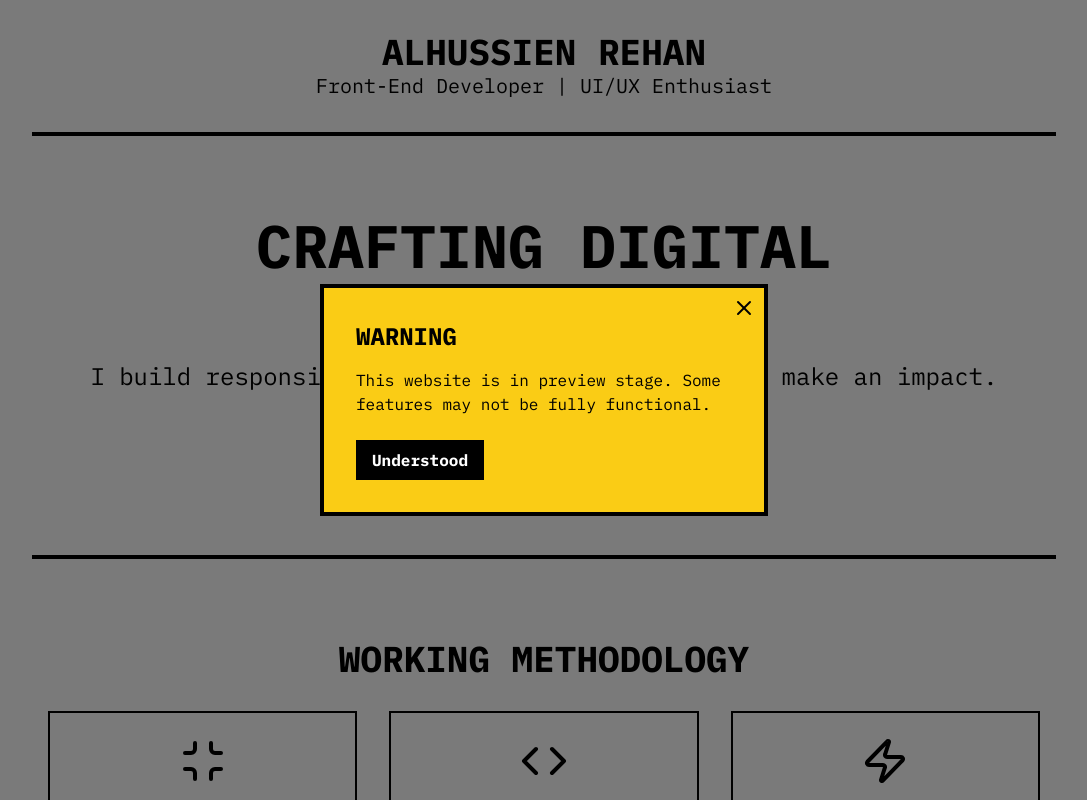
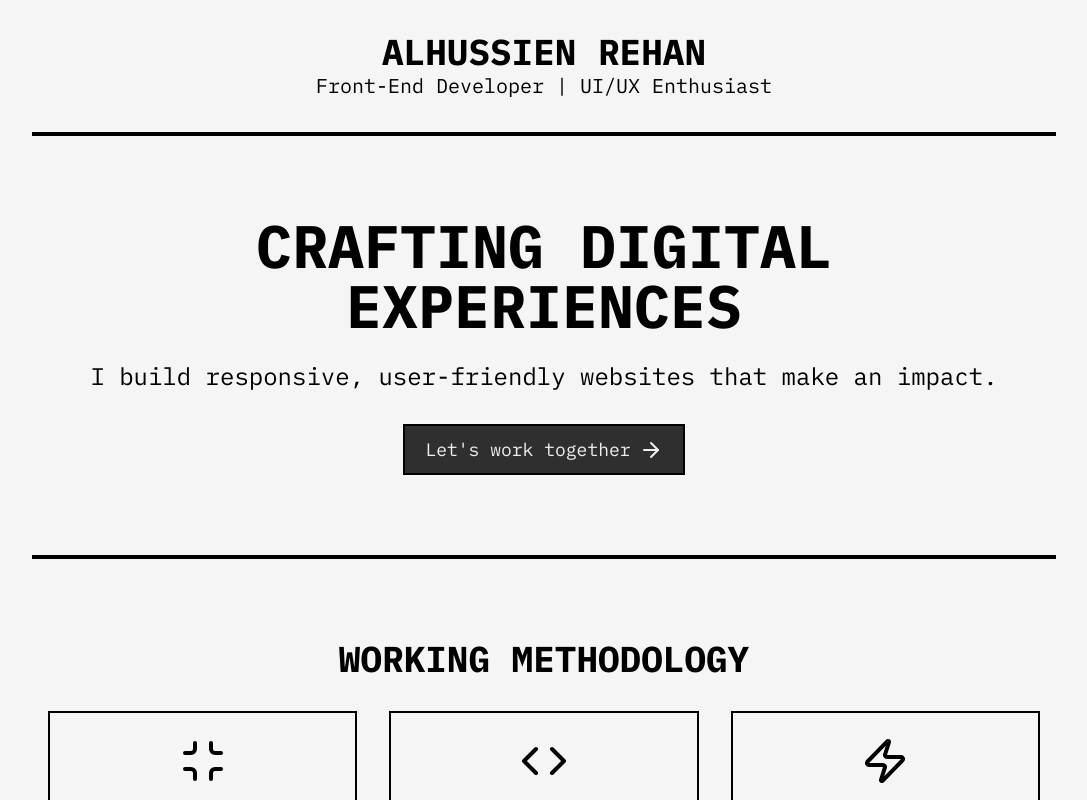
Before and after one commit to donRehan/elPortfolio, a Next.js app: page / in a window 1280 px wide. Shown: the top 800 px of the page, without its empty margins (96-1183 px from the left). Built offline with nearby package versions, Linux system fonts and the light colour scheme.

Commit message:
Update resume && Add notable projects

```diff
--- a/src/app/page.tsx
+++ b/src/app/page.tsx
@@ -10,60 +10,34 @@ import { useEffect, useState } from "react";
 interface ListItem {
   title: string
   description: string
-  slug: string
-}
-
-function WarningModal({ isOpen, onClose }) {
-  if (!isOpen) return null;
-
-  return (
-    <div className="fixed inset-0 bg-black bg-opacity-50 flex items-center justify-center z-50">
-      <div className="bg-yellow-400 border-4 border-black p-8 max-w-md w-full relative">
-        <button
-          onClick={onClose}
-          className="absolute top-2 right-2 text-black hover:text-gray-700"
-          aria-label="Close"
-        >
-          <X size={24} />
-        </button>
-        <h2 className="text-2xl font-bold text-black mb-4">WARNING</h2>
-        <p className="text-black mb-6">This website is in preview stage. Some features may not be fully functional.</p>
-        <button
-          onClick={onClose}
-          className="bg-black text-white px-4 py-2 font-bold hover:bg-gray-800 transition-colors"
-        >
-          Understood
-        </button>
-      </div>
-    </div>
-  );
+  link: string
 }
 
 const sampleItems: ListItem[] = [
   {
-    title: "Example Product",
-    description: `Example description to be fetched from the backend.`,
-    slug: "brutalist-chair",
+    title: "Neosolarized.nvim",
+    description: `Contributer to the famous Neovim theme.`,
+    link: "https://github.com/svrana/neosolarized.nvim",
   },
   {
-    title: "Example Product",
-    description: `Example description to be fetched from the backend.`,
-    slug: "concrete-coffee-table",
+    title: "Nextjs Movie search",
+    description: `An elegant , efficient app for searching movies and their details.`,
+    link: "https://github.com/donRehan/movieSearch",
   },
   {
-    title: "Example Product",
-    description: `Example description to be fetched from the backend.`,
-    slug: "minimalist-lamp",
+    title: "Angular todo app",
+    description: `A minimalist todo app with beautiful UI.`,
+    link: "https://github.com/donRehan/simple_todo_app",
   },
   {
-    title: "Example Product",
-    description: `Example description to be fetched from the backend.`,
-    slug: "raw-steel-bookshelf",
+    title: "Git simple clone",
+    description: `A clone of git simplified , written in c++.`,
+    link: "https://github.com/donRehan/git_clone",
   },
   {
-    title: "Example Product",
-    description: `Example description to be fetched from the backend.`,
-    slug: "exposed-brick-wallpaper",
+    title: "React Native Mobile todo app",
+    description: `A beautiful looking minimal todo app for mobile phones.`,
+    link: "https://github.com/donRehan/todo_app",
   },
 ]
 
@@ -74,7 +48,7 @@ function ListComponent() {
         {sampleItems.map((item, index) => (
           <div className="group">
           <li key={index} className="border-b border-black pb-4 group-hover:border-b-4">
-            <Link href={`/product/${item.slug}`} className="block pb-2  border-black transition-all">
+            <Link href={`${item.link}`} className="block pb-2  border-black transition-all">
                 <h2 className="text-2xl font-bold mb-2">{item.title}</h2>
                 <p className="text-sm mb-4 text-wrap">{item.description}</p>
                 <span className="text-sm underline md:text-right group-hover:font-bold transition-all">
@@ -90,15 +64,9 @@ function ListComponent() {
 }
 
 export default function Component() {
-  const [isModalOpen, setIsModalOpen] = useState(false);
-
-  useEffect(() => {
-    setIsModalOpen(true);
-  }, []);
 
   return (
     <div className={`${ibm.className} antialiased min-h-screen bg-[#f5f5f5] text-black font-mono`}>
-      <WarningModal isOpen={isModalOpen} onClose={() => setIsModalOpen(false)} />
 
       <div className="bg-[#f5f5f5] mx-auto max-w-5xl">
         {/* Header Section */}
```
Also changed, not shown: 1 other file (tests, documents, lock files or other folders).
